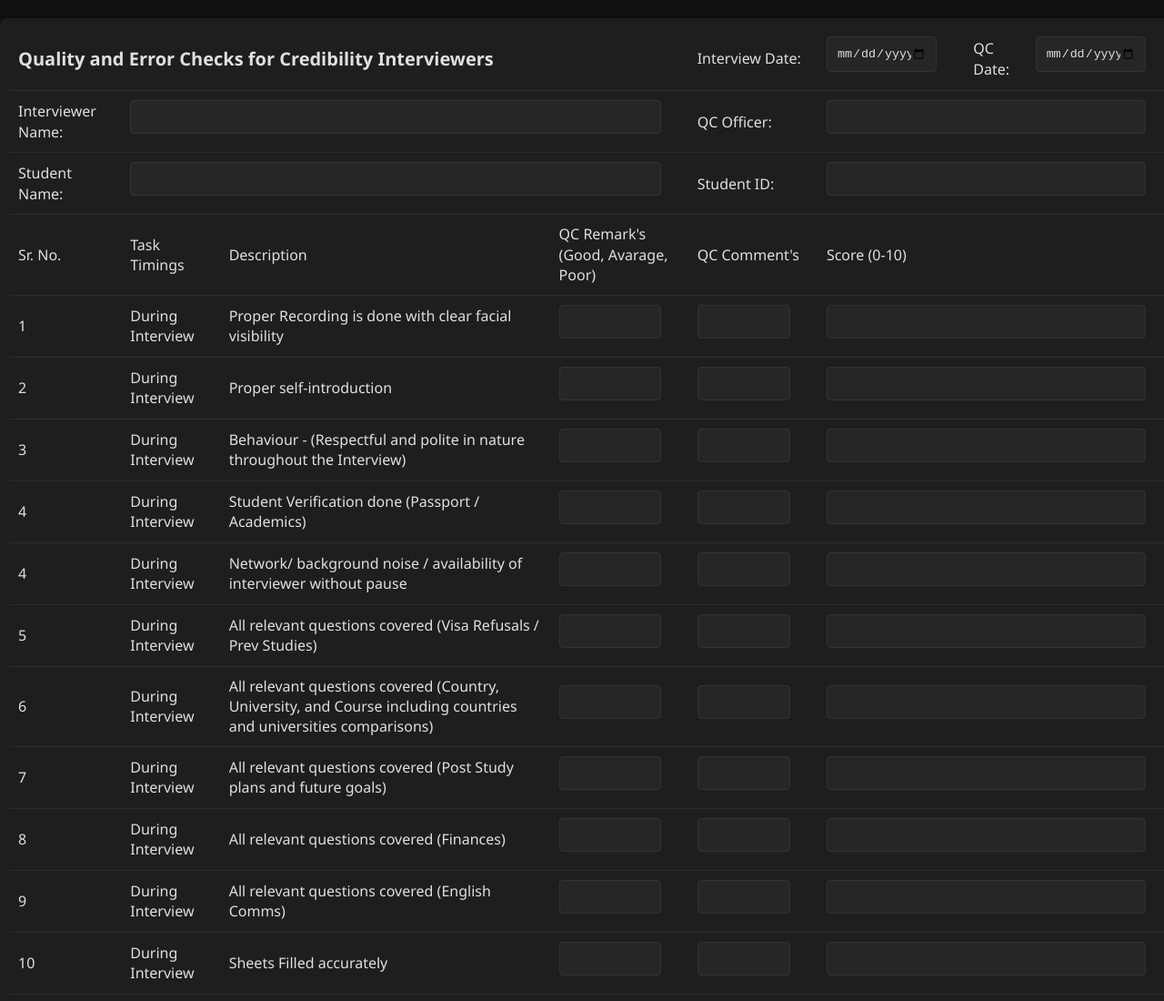
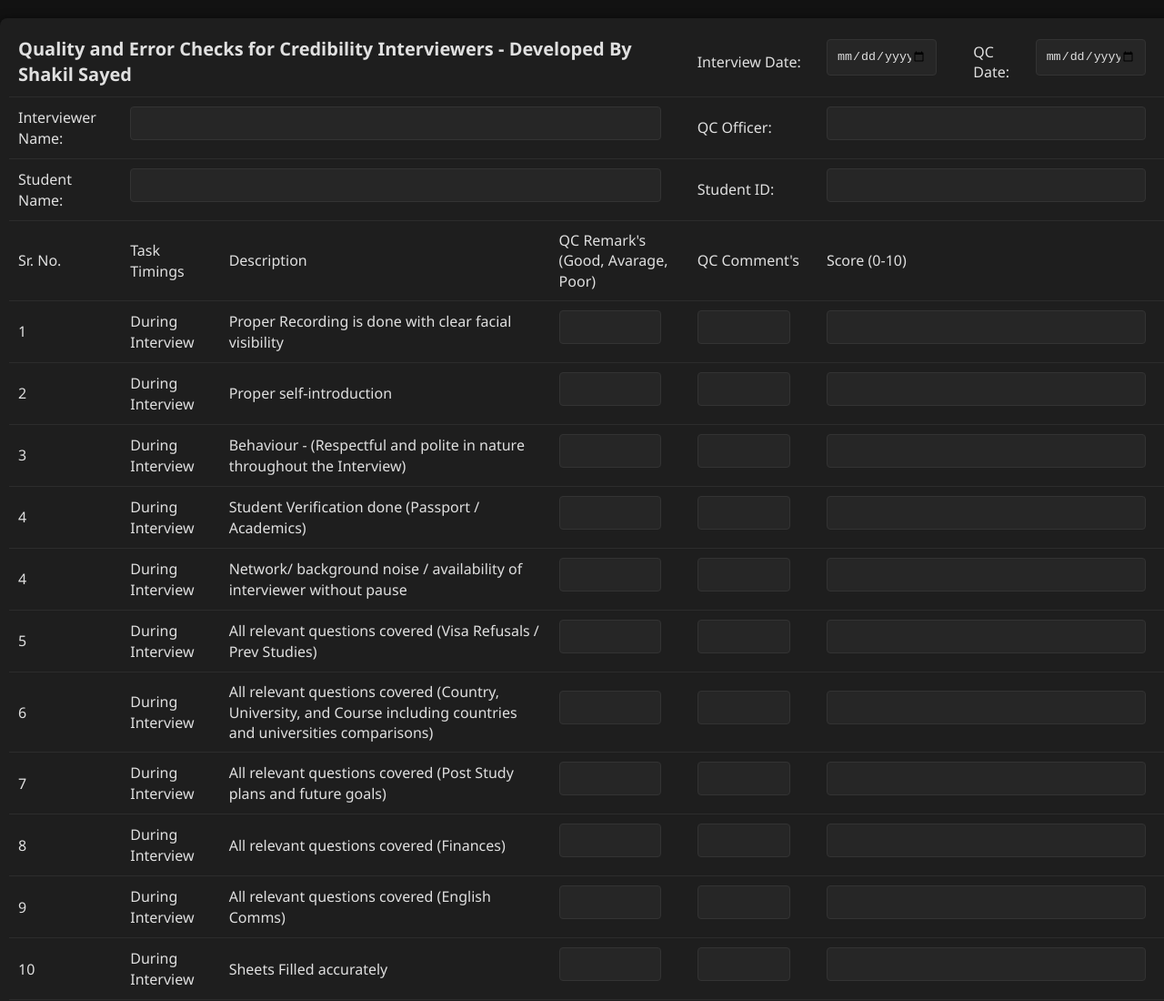
Before and after one commit to ShakilSayed11/Quality-Sheet-Interviews, a plain HTML site: page index.html in a window 1280 px wide. Shown: the top 1100 px of the page at 91% size. Drawn offline with nearby package versions, Linux system fonts and the light colour scheme.

Commit message:
Update index.html

```diff
--- a/index.html
+++ b/index.html
@@ -4,7 +4,7 @@
 <meta charset="UTF-8">
 <meta name="viewport" content="width=device-width, initial-scale=1.0">
 <script src="https://cdnjs.cloudflare.com/ajax/libs/jspdf/2.3.1/jspdf.umd.min.js"></script>
-<title>Interview Checklist</title>
+<title>Interview Checklist - Developed By Shakil Sayed</title>
 <style>
 body {
   font-family: 'Segoe UI', Tahoma, Geneva, Verdana, sans-serif;
@@ -265,7 +265,7 @@ function printPage() {
     <table>
       <!-- Header Row -->
       <tr>
-        <th class="header123" colspan="4">Quality and Error Checks for Credibility Interviewers</th>
+        <th class="header123" colspan="4">Quality and Error Checks for Credibility Interviewers - Developed By Shakil Sayed</th>
         <th>Interview Date:</th>
         <td><input type="date" name="interviewDate" /></td>
         <th>QC Date:</th>
```
